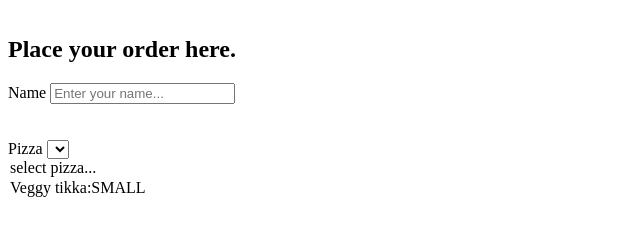
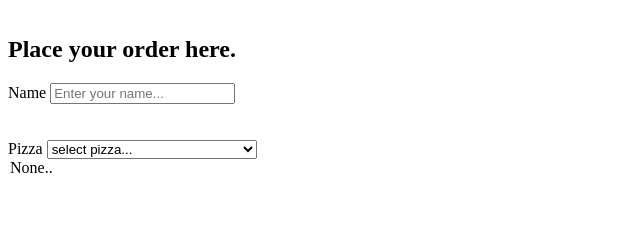
Before and after one commit to sosskanyita/pizza-web-app, a plain HTML site: page index.html in a window 1280 px wide. Shown: the part 149-384 px from the top of the page, without its empty margins (0-640 px from the left). Drawn offline with Linux system fonts and the light colour scheme.

Commit message:
selecting pizza flavor

```diff
--- a/index.html
+++ b/index.html
@@ -45,9 +45,33 @@
                     <br>
                     <div class="form-group">
                         <label for="pizza">Pizza</label>
-                        <select class="custom-select" id="pizza" name="pizza"></select>
-                        <option value="0">select pizza...</option>
-                        <option value="1">Veggy tikka:SMALL</option>
+                        <select class="custom-select" id="pizza" name="pizza">
+                            <option value="0">select pizza...</option>
+                            <option value="1">Veggy tikka:SMALL</option>
+                            <option value="2">Veggy tikka:MEDIUM</option>
+                            <option value="3">Veggy tikka:LARGE</option>
+                            <option value="4">Chicken tikka:SMALL</option>
+                            <option value="5">Chicken tikka:MEDIUM</option>
+                            <option value="6">Chicken tikka:LARGE</option>
+                            <option value="7">Peri peri chicken tikka:SMALL</option>
+                            <option value="8">Peri peri chicken tikka:MEDIUM</option>
+                            <option value="9">Peri peri chicken:LARGE</option>
+                            <option value="10">BBQ steak:SMALL</option>
+                            <option value="11">BBQ steak:MEDIUM</option>
+                            <option value="12">BBQ steak:LARGE</option>
+                            <option value="13">Maccaron cheese:SMALL</option>
+                            <option value="14">Maccaron cheese:MEDIUM</option>
+                            <option value="15">Maccaron cheese:LARGE</option>
+                            <option value="16">HAWAIIN:SMALL</option>
+                            <option value="17">HAWAIIN:MEDIUM</option>
+                            <option value="18">HAWAIIN:LARGE</option
+                        </select>
+                    </div>
+                    <div class="form-group">
+                        <label for="topping">Topping</label>
+                        <select class="custom-select" id="topping" name="topping"></select>
+                            <option value="0">None..</option>
+
                     </div>
                 </form>
             </div>
```
